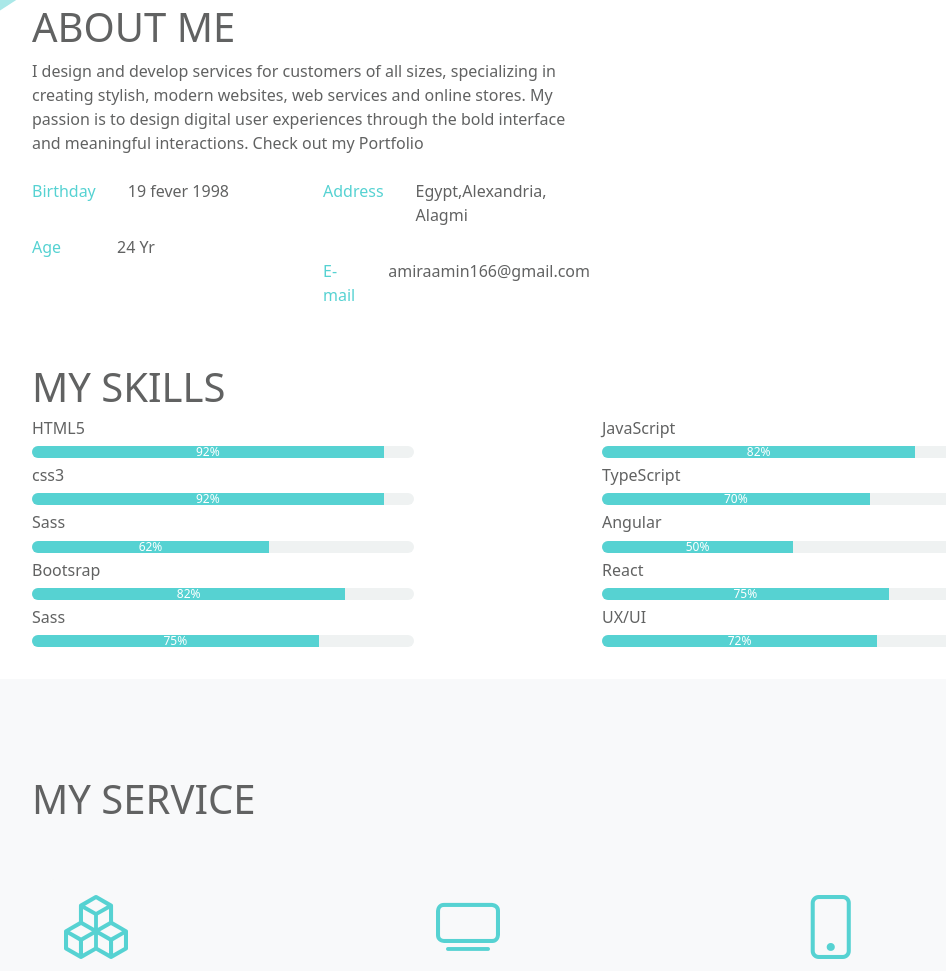
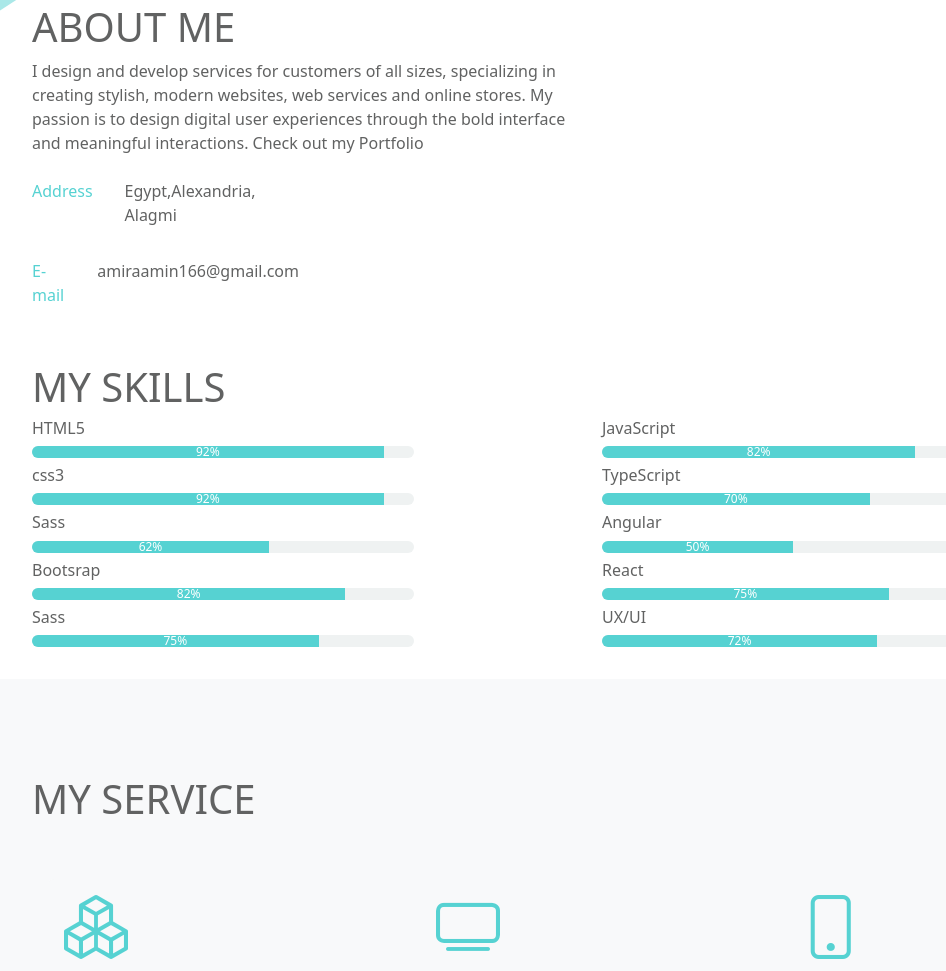
Before and after one commit to amira-ahmed2/personalProfile, a plain HTML site: page index.html in a window 1280 px wide. Shown: the part 837-1808 px from the top of the page, without its empty margins (50-996 px from the left). Drawn offline with nearby package versions, Linux system fonts and the light colour scheme.

Commit message:
Update index.html

```diff
--- a/index.html
+++ b/index.html
@@ -107,16 +107,7 @@
                         </p>
                     </div>
                     <div class=" row about">
-                        <div class="col-md-6">
-                            <div class="d-flex align-items-lg-start py-2 px-0">
-                                <label>Birthday</label>
-                                <p>19 fever 1998</p>
-                            </div>
-                            <div class="d-flex align-items-lg-start py-2 px-0">
-                                <label>Age</label>
-                                <p class="ms-4">24 Yr</p>
-                            </div>
-                        </div>
+
                         <div class="col-md-6">
                             <div class="d-flex align-items-lg-start py-2 px-0">
                                 <label>Address</label>
```
